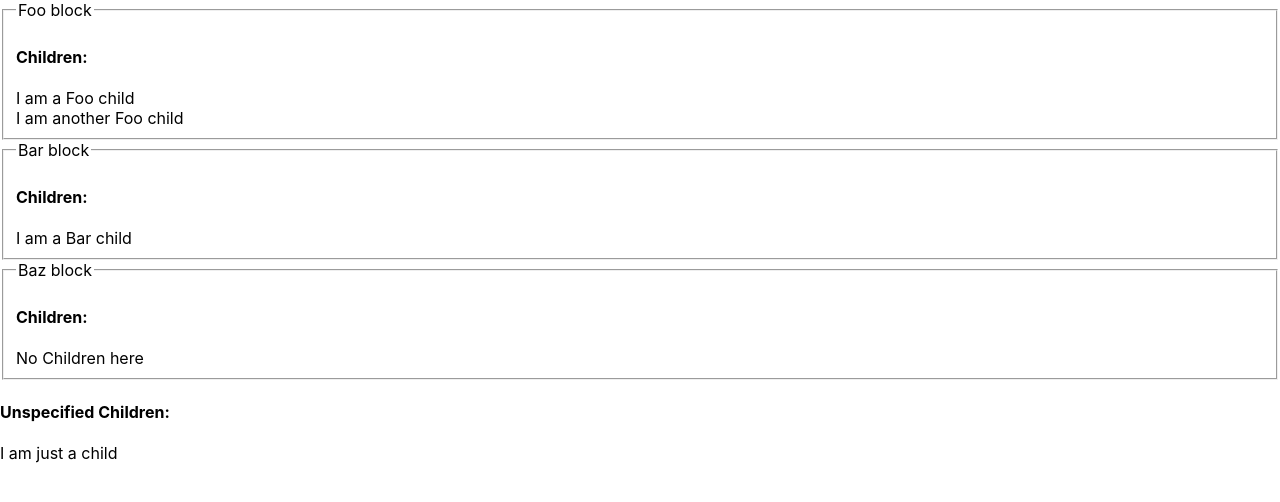
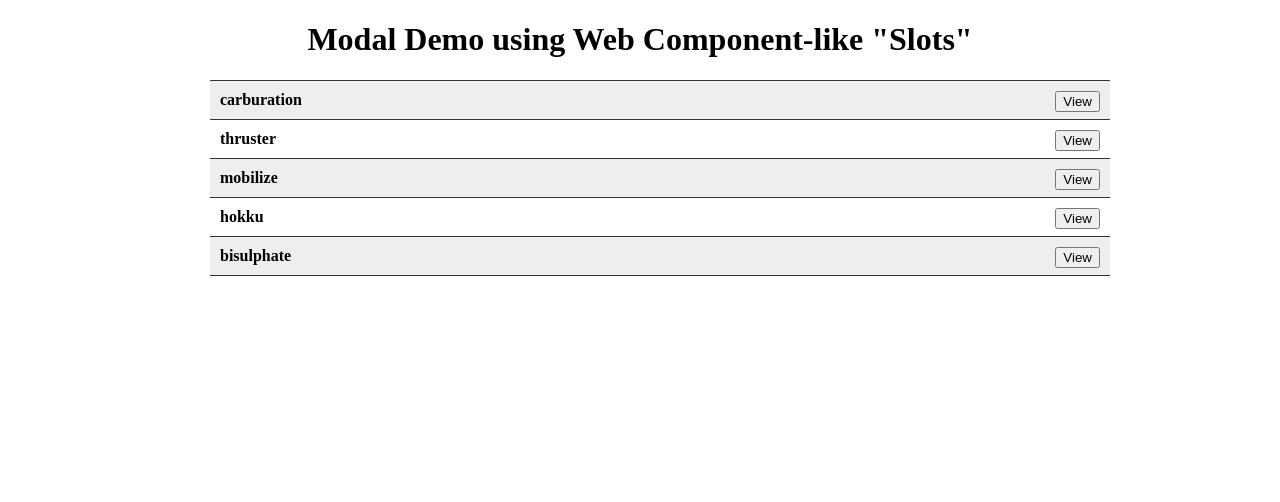
Before and after one commit to starkraving/slotted-react-component, a React (Create React App) app: page / in a window 1280 px wide. Shown: the top 502 px of the page. Built offline with nearby package versions, Linux system fonts and the light colour scheme.

Commit message:
switched to hook-like syntax

```diff
--- a/package.json
+++ b/package.json
@@ -6,6 +6,7 @@
     "@testing-library/jest-dom": "^4.2.4",
     "@testing-library/react": "^9.3.2",
     "@testing-library/user-event": "^7.1.2",
+    "node-sass": "4.14.1",
     "react": "^16.13.1",
     "react-dom": "^16.13.1",
     "react-scripts": "3.4.3"
--- a/src/App.js
+++ b/src/App.js
@@ -1,30 +1,69 @@
-import React from 'react';
-import SlottedComponent from './SlottedComponent';
+import React, { useState } from 'react';
+import ActionListItem from './components/ActionListItem';
 
-class App extends SlottedComponent {
-  render() {
-    return (
-      <div className="App">
-        <fieldset>
-          <legend>Foo block</legend>
-          <h4>Children:</h4>
-          <this.Slot name='foo'>No Children here</this.Slot>
-        </fieldset>
-        <fieldset>
-          <legend>Bar block</legend>
-          <h4>Children:</h4>
-          <this.Slot name='bar'>No Children here</this.Slot>
-        </fieldset>
-        <fieldset>
-          <legend>Baz block</legend>
-          <h4>Children:</h4>
-          <this.Slot name='baz'>No Children here</this.Slot>
-        </fieldset>
-        <h4>Unspecified Children:</h4>
-        <this.Slot></this.Slot>
-      </div>
-    );
-  }
-}
+const App = () => {
+  const startingWords = [
+    {
+      word: 'carburation',
+      type: 'noun',
+      defs: [
+        'the process of mixing a hydrocarbon fuel with a correct amount of air to make an explosive mixture for an internal-combustion engine'
+      ]
+    },
+    {
+      word: 'thruster',
+      type: 'noun',
+      defs: [
+        'a person or thing that thrusts.',
+        'Fox Hunting: a rider who keeps in the front of the field.',
+        'Aerospace: a small rocket attached to a spacecraft and used to control its attitude or translational motion.'
+      ]
+    },
+    {
+      word: 'mobilize',
+      type: 'verb',
+      defs: [
+        'to assemble or marshal (armed forces, military reserves, or civilian persons of military age) into readiness for active service.',
+        'to organize or adapt (industries, transportation facilities, etc.) for service to the government in time of war.',
+        'to marshal, bring together, prepare (power, force, wealth, etc.) for action, especially of a vigorous nature: "to mobilize one\'s energy".',
+        'to increase or bring to a full stage of development: "to mobilize one\'s anger".',
+        'to be or become assembled, organized, etc., as for war: "to mobilize for action".'
+      ]
+    },
+    {
+      word: 'hokku',
+      type: 'noun (plural)',
+      defs: [
+        'the opening verse of a linked verse series.',
+        'haiku'
+      ]
+    },
+    {
+      word: 'bisulphate',
+      type: 'noun',
+      defs: [
+        'a salt or ester of sulphuric acid containing the monovalent group -HSO 4 or the ion HSO 4 –',
+        '(modifier) consisting of, containing, or concerned with the group -HSO 4 or the ion HSO 4 –bisulphate ion'
+      ]
+    }
+  ]
+  const [words, setWords] = useState(startingWords);
+
+  return (
+    <div>
+      <h1 style={{textAlign: 'center'}}>Modal Demo using Web Component-like "Slots"</h1>
+      <ul style={{margin: '0 auto', maxWidth: '900px'}}>
+        {
+          words.map((word, idx) => (
+            <ActionListItem key={idx}>
+              <span slot='title'>{word.word}</span>
+              <button slot='actions'>View</button>
+            </ActionListItem>
+          ))
+        }
+      </ul>
+    </div>
+  )
+};
 
 export default App;
--- /dev/null
+++ b/src/components/ActionListItem/index.jsx
@@ -0,0 +1,17 @@
+import React from 'react';
+import useSlots from '../../hooks/useSlots';
+import './styles.scss';
+
+const ActionListItem = ({children}) => {
+    const [Slot] = useSlots(children);
+    return (
+    <li className='actionitem'>
+        <span>
+            <Slot name='actions'></Slot>
+        </span>
+        <h4><Slot name='title'></Slot></h4>
+    </li>
+    )
+};
+
+export default ActionListItem;
--- /dev/null
+++ b/src/components/ActionListItem/styles.scss
@@ -0,0 +1,24 @@
+li.actionitem {
+    max-width: 900px;
+    padding: 10px;
+    list-style-type: none;
+    border: 1px solid #333;
+    border-width: 1px 0;
+    margin: 0;
+
+    & ~ & {
+        border-top: none;
+    }
+
+    &:nth-of-type(odd) {
+        background-color: #eee;
+    }
+
+    h4 {
+        margin: 0;
+    }
+
+    & > span {
+        float: right;
+    }
+}
--- /dev/null
+++ b/src/hooks/useSlots.js
@@ -0,0 +1,25 @@
+import React from 'react';
+
+const useSlots = (componentChildren) => {
+    const slots = React.Children.toArray(componentChildren).reduce(
+        (collector, child) => {
+            const slotName = child.props.slot || 'general';
+            if (!collector.hasOwnProperty(slotName)) {
+                collector[slotName] = [];
+            }
+            collector[slotName].push(child);
+            return collector;
+        },
+        {general: []}
+    );
+    return [
+        ({name, children: defaultChildren}) => {
+            const children = !name
+                ? slots.general
+                : (slots.hasOwnProperty(name) ? slots[name] : defaultChildren);
+            return (<>{children}</>);
+        }
+    ]
+};
+
+export default useSlots;
--- a/src/index.js
+++ b/src/index.js
@@ -1,17 +1,11 @@
 import React from 'react';
 import ReactDOM from 'react-dom';
-import './index.css';
 import App from './App';
 import * as serviceWorker from './serviceWorker';
 
 ReactDOM.render(
   <React.StrictMode>
-    <App>
-      <div slot='foo'>I am a Foo child</div>
-      <div slot='foo'>I am another Foo child</div>
-      <div slot='bar'>I am a Bar child</div>
-      <div>I am just a child</div>
-    </App>
+    <App></App>
   </React.StrictMode>,
   document.getElementById('root')
 );
```
Also changed, not shown: 1 other file (tests, documents, lock files or other folders).
